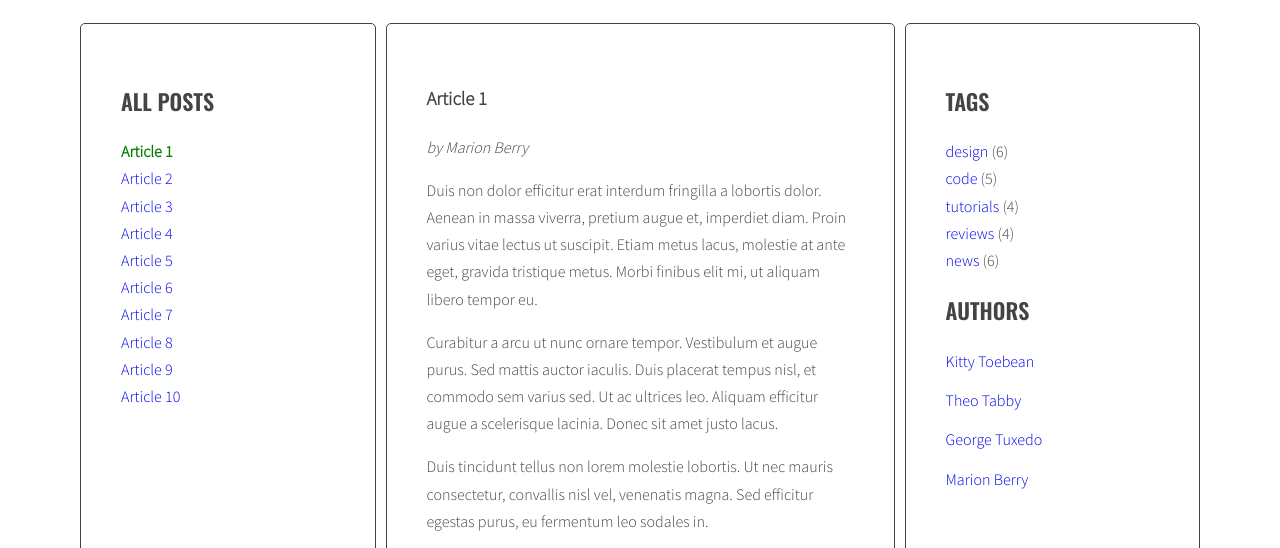
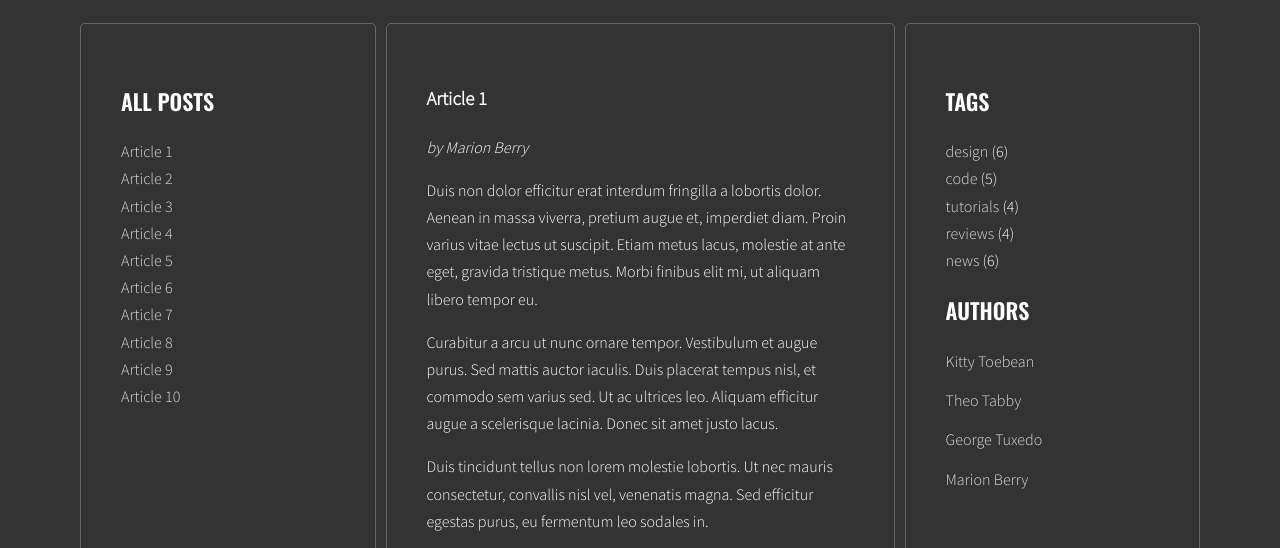
Before and after one commit to ryszard-glegola-learning/javascript-blog, a website: page index.html in a window 1280 px wide. Shown: the part 220-768 px from the top of the page. Drawn offline with nearby package versions, Linux system fonts and the light colour scheme.

Commit message:
Changed CSS to dark theme.

```diff
--- a/js/script.js
+++ b/js/script.js
@@ -1,15 +1,15 @@
 const titleClickHandler = function(event){
-  	console.log('Link was clicked!',event);  // Do wykomentowania
+
+  // Dlaczego titleClickHandler jest stala?
+  // console.log('Link was clicked!',event);
 
   /* [DONE] remove class 'active' from all article links  */
-
 	const activeLinks = document.querySelectorAll('.titles a.active');
 	for(let activeLink of activeLinks){
 	  activeLink.classList.remove('active');
 	}
 
   /* [DONE] add class 'active' to the clicked link */
-
 	event.preventDefault();
 	const clickedElement = this;
     console.log('clickedElement:',clickedElement);
@@ -17,7 +17,6 @@ const titleClickHandler = function(event){
     console.log('Article link ' + clickedElement + ' is now active!');  // Do wykomentowania
 
   /* [DONE] remove class 'active' from all articles */
-
 	const activeArticles = document.querySelectorAll('.posts article.active');
 	for(let activeArticle of activeArticles){
 	  activeArticle.classList.remove('active');
@@ -25,17 +24,13 @@ const titleClickHandler = function(event){
 	}
 
   /* [DONE] get 'href' attribute from the clicked link */
-
   	const hrefAttributeClicked = clickedElement.getAttribute('href');
 
   /* find the correct article using the selector (value of 'href' attribute) */
-
   	const theArticleIamLookingFor = document.querySelector(hrefAttributeClicked);
 
   /* add class 'active' to the correct article */
-
    	theArticleIamLookingFor.classList.add('active');
-
 }
 
 const links = document.querySelectorAll('.titles a');
@@ -43,3 +38,51 @@ const links = document.querySelectorAll('.titles a');
 for(let link of links){
   link.addEventListener('click', titleClickHandler);
 }
+
+/* script 'settings' in constants - good practice */
+const optArticleSelector = '.post',
+	  optTitleSelector = '.post-title',
+	  optTitleListSelector = '.titles';
+
+function generateTitleLinks(){
+
+	/* remove contents of titleList */
+	const titleList = document.querySelector(optTitleListSelector);
+
+	// Dlaczego titleList to STALA, mimo ze potem zmieniamy jej wartosc?
+
+	// console.log('titleList: ',titleList);
+	titleList.innerHTML = ''; //
+
+	/* for each article */
+	const articles = document.querySelectorAll('.posts article.post');
+	// console.log('articles: ',articles);
+
+  	let html = '';
+
+	for(let article of articles){
+
+		/* get the article id */
+		// console.log('article: ',article);
+		const articleId = article.getAttribute('id');
+		// console.log('articleId: ',articleId);
+
+		/* find the title element */
+		/* get the title from the title element */
+		const articleTitle = article.querySelector(optTitleSelector).innerHTML;
+		// console.log('articleTitle: ',articleTitle);
+
+		/* create HTML of the link */
+		const linkHTML = '<li><a href="#' + articleId + '"><span>' + articleTitle + '</span></a></li>';
+		// console.log('linkHTML: ',linkHTML);
+
+		/* insert link into html variable */
+		html = html + linkHTML;
+		// console.log('html: ',html);
+	}
+
+ 	titleList.innerHTML = html;
+
+}
+
+generateTitleLinks();
--- a/sass/style.scss
+++ b/sass/style.scss
@@ -3,7 +3,11 @@
 /* Variables */
 
 $color-light: #fff;
-$color-dark: #444;
+$color-dark: #333; // changed for the dark theme
+$color-medium: #666; // added for the dark theme
+$color-links-light: #ddd; // added for the dark theme
+$color-links-dark: #aaa; // added for the dark theme
+$color-links-active: magenta; // added for the dark theme
 
 $font-logo: 'Sacramento', cursive;
 $font-header: 'Oswald', sans-serif;
@@ -16,13 +20,26 @@ $font-text: 'Source Sans Pro', sans-serif;
 }
 
 body {
-  background: $color-light;
+  background: $color-dark;
   font-family: $font-text;
-  color: $color-dark;
+  color: $color-light;
   font-weight: 300;
   font-size: 16px;
   line-height: 1.7;
 }
+
+a {
+  color: $color-links-light;
+}
+
+a:active, a:hover {
+  color: $color-links-active;
+}
+
+a:visited {
+  color: $color-links-dark;
+}
+
 
 .container {
   max-width: 1140px;
@@ -37,7 +54,7 @@ body {
   span {
     text-transform: none;
     font-weight: 400;
-    color: lighten($color-dark, 20%);
+    color: lighten($color-light, 20%);
   }
 }
 
@@ -57,10 +74,10 @@ body {
 }
 
 .sidebar, .posts {
-  background: $color-light;
+  background: $color-dark;
   margin-right: 10px;
   padding: 40px;
-  border: 1px solid $color-dark;
+  border: 1px solid $color-medium;
   border-radius: 5px;
 }
 
```
Also changed, not shown: css/style.css, 1 other file.
